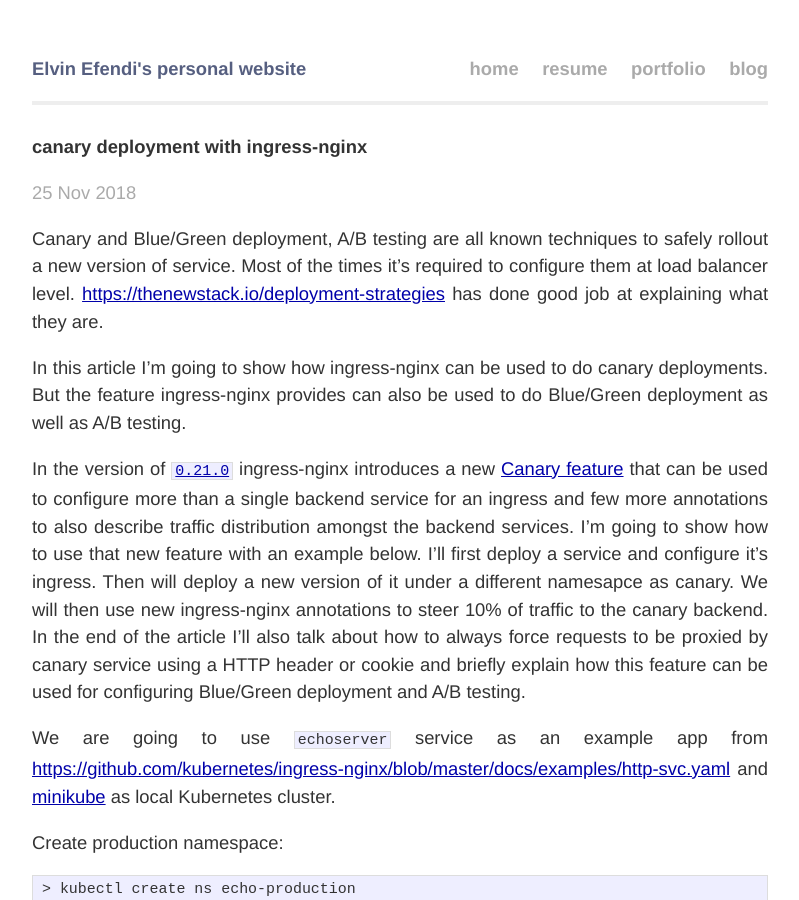
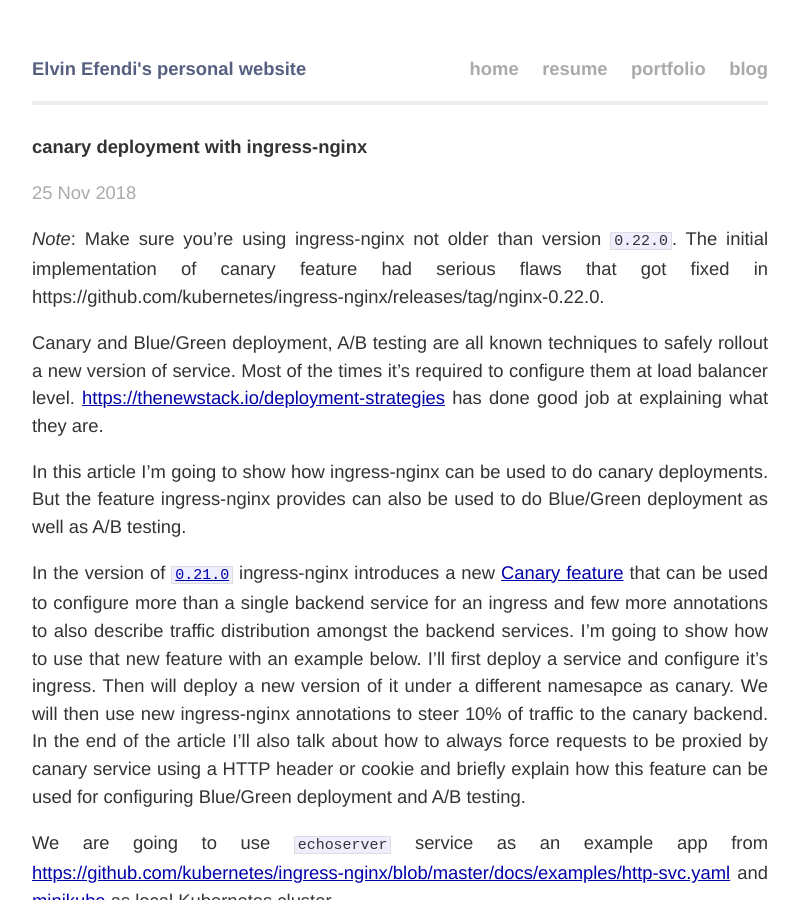
Before and after one commit to ElvinEfendi/elvinefendi.github.io, a Jekyll site: the page built from _posts/2018-11-25-canary-deployment-with-ingress-nginx.markdown, in a window 1280 px wide and 900 px high. Shown: the whole window, without its empty margins (240-1039 px from the left). Built offline with Jekyll 4.4.1, drawn with Linux system fonts in a browser that asks for light colours; comment, search, counter and statistics services are not loaded.

Commit message:
note a recommended ingress-nginx version

```diff
--- a/_posts/2018-11-25-canary-deployment-with-ingress-nginx.markdown
+++ b/_posts/2018-11-25-canary-deployment-with-ingress-nginx.markdown
@@ -5,6 +5,8 @@ date: 2018-11-25 10:30
 comments: true
 tags: ingress, nginx, kubernetes, IngressNGINX, canary, deployment, Blue/Green, A/B testing
 ---
+
+_Note_: Make sure you're using ingress-nginx not older than version `0.22.0`. The initial implementation of canary feature had serious flaws that got fixed in https://github.com/kubernetes/ingress-nginx/releases/tag/nginx-0.22.0.
 
 Canary and Blue/Green deployment, A/B testing are all known techniques to safely rollout a new version of service. Most of the times it's required to configure them at load balancer level. [https://thenewstack.io/deployment-strategies](https://thenewstack.io/deployment-strategies) has done good job at explaining what they are.
 
```
